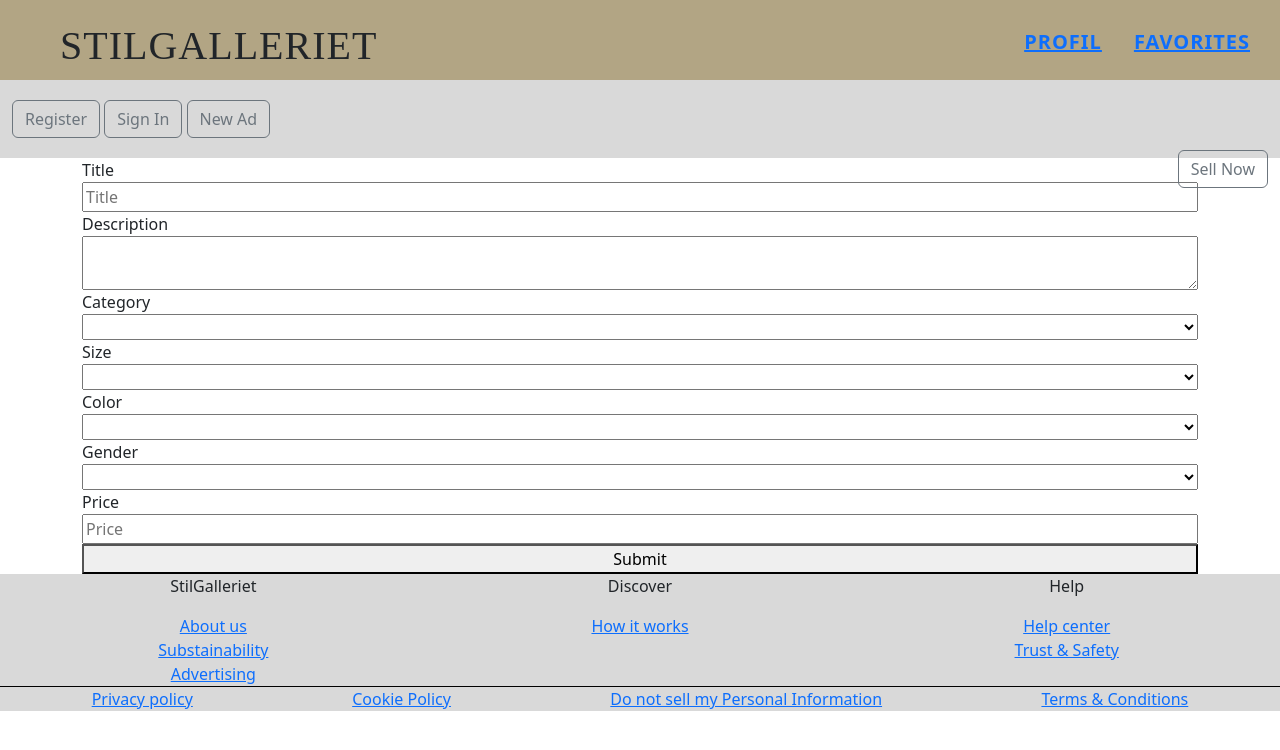
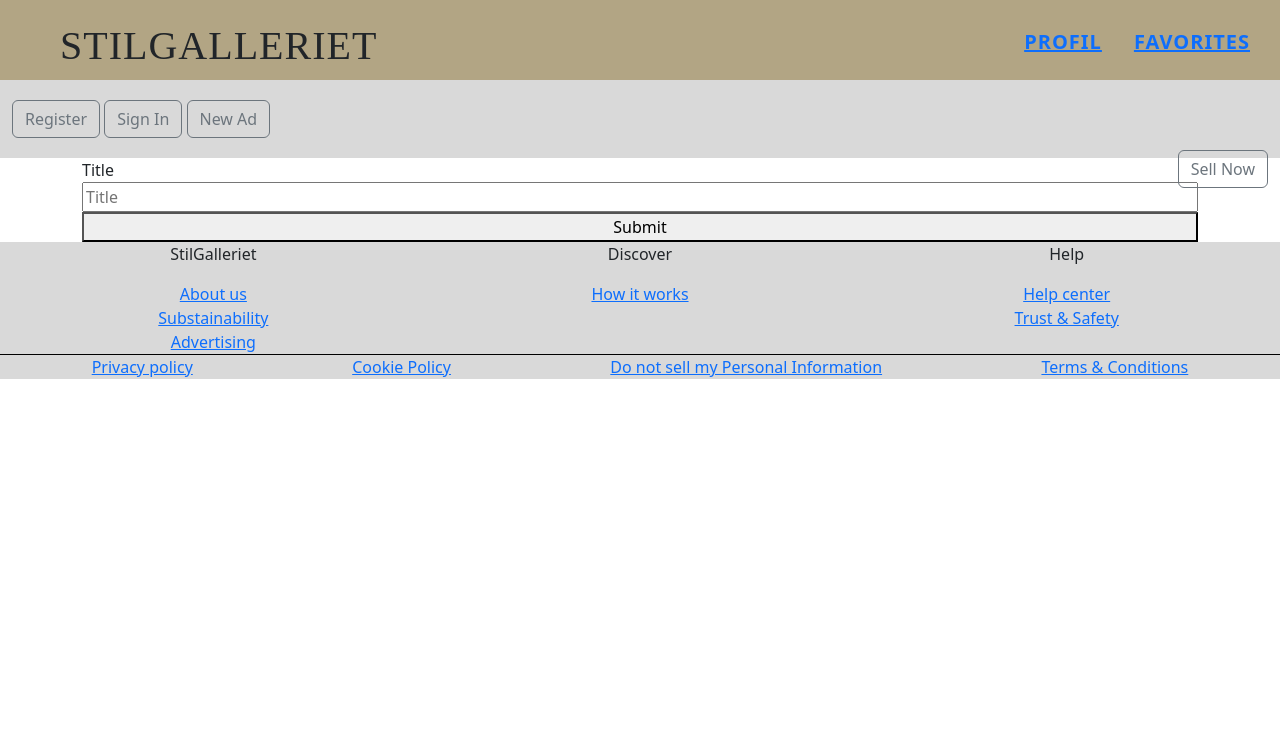
Before and after one commit to Ilhamfeysel/StilGalleriet, a React (Vite) app: page /sell in a window 1280 px wide. Shown: the top 750 px of the page. Built offline with nearby package versions, Linux system fonts and the light colour scheme.

Commit message:
trying to connect to backend

```diff
--- a/src/components/ProductRegister.jsx
+++ b/src/components/ProductRegister.jsx
@@ -1,6 +1,10 @@
 import axios from "axios";
 import { useState, useContext } from "react";
 import { useForm } from "react-hook-form";
+
+//Login
+//Connect to backend
+
 const ProductRegister = () => {
   const {
     register,
@@ -11,7 +15,13 @@ const ProductRegister = () => {
 
   const onSubmit = async (data) => {
     try {
-      await new Promise((resolve) => setTimeout(resolve, 1000));
+      const { data } = await axios.post(
+        `${import.meta.env.VITE_API_URL}/advertisements/add`,
+        {
+          title,
+        }
+      );
+
       throw new Error();
       console.log(data);
     } catch (error) {
@@ -39,11 +49,13 @@ const ProductRegister = () => {
           type="text"
           placeholder="Title"
         />
-        {errors.title && <p className="text-red-500">{errors.title.message}</p>}
+        {errors.title && <p style={{ color: "red" }}>{errors.title.message}</p>}
+
+        {/*
         <label htmlFor="">Description</label>
-        <textarea name="" id=""></textarea>
+        <textarea {...register("description")} name="" id=""></textarea>
         <label htmlFor="">Category</label>
-        <select name="" id="">
+        <select {...register("category")} name="" id="">
           <option value=""></option>
         </select>
         <label htmlFor="">Size</label>
@@ -59,8 +71,10 @@ const ProductRegister = () => {
           <option value=""></option>
         </select>
         <label htmlFor="">Price</label>
-        <input type="text" placeholder="Price" />
-        <button disabled={isSubmitting}>
+        <input {...register("price")} type="text" placeholder="Price" />
+        */}
+
+        <button disabled={isSubmitting} type="submit">
           {isSubmitting ? "Loading..." : "Submit"}
         </button>
       </form>
```
